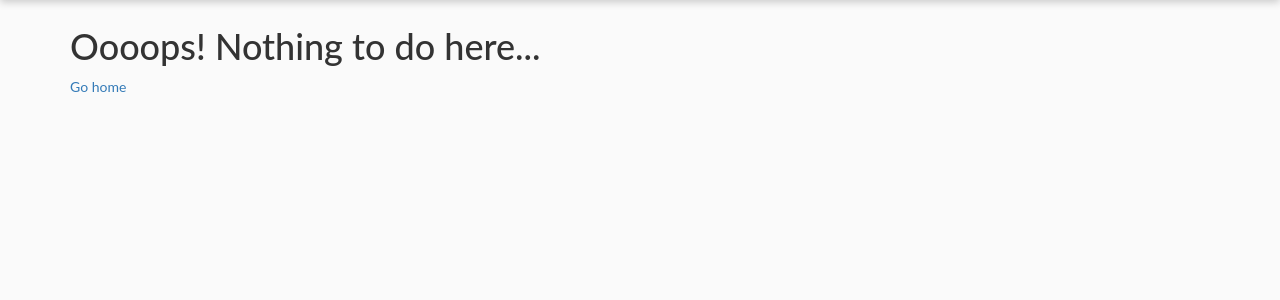
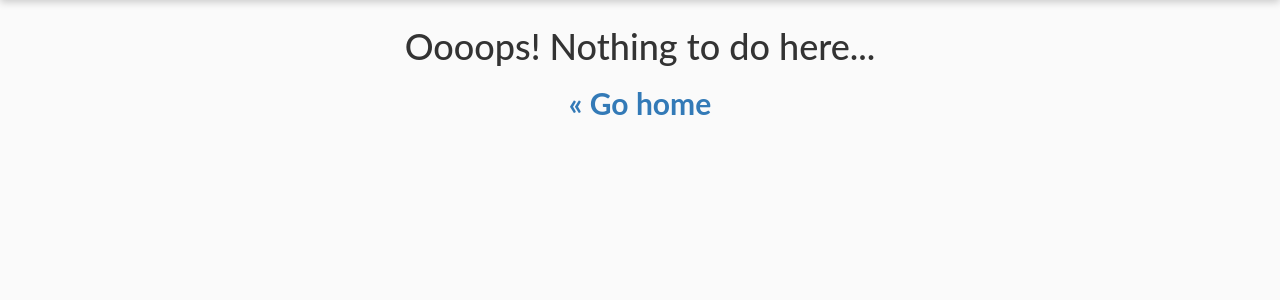
Before and after one commit to fsarachu/py-blog, a Python web app: template templates/404.html in a window 1280 px wide. Shown: the part 53-353 px from the top of the page. Run offline with Jinja, Linux system fonts and the light colour scheme; the template is opened without the code that fills it, so the values that code supplies are empty.

Commit message:
Update 404.html template

```diff
--- a/templates/404.html
+++ b/templates/404.html
@@ -1,6 +1,10 @@
 {% extends "base.html" %}
 
 {% block content %}
-<h1>Oooops! Nothing to do here...</h1>
-  <p><a href="/">Go home</a></p>
+  <div class="row">
+    <div class="col-xs-12 text-center">
+      <h1>Oooops! Nothing to do here...</h1>
+      <h2><a href="/"><strong>&laquo; Go home</strong></a></h2>
+    </div>
+  </div>
 {% endblock %}
```
